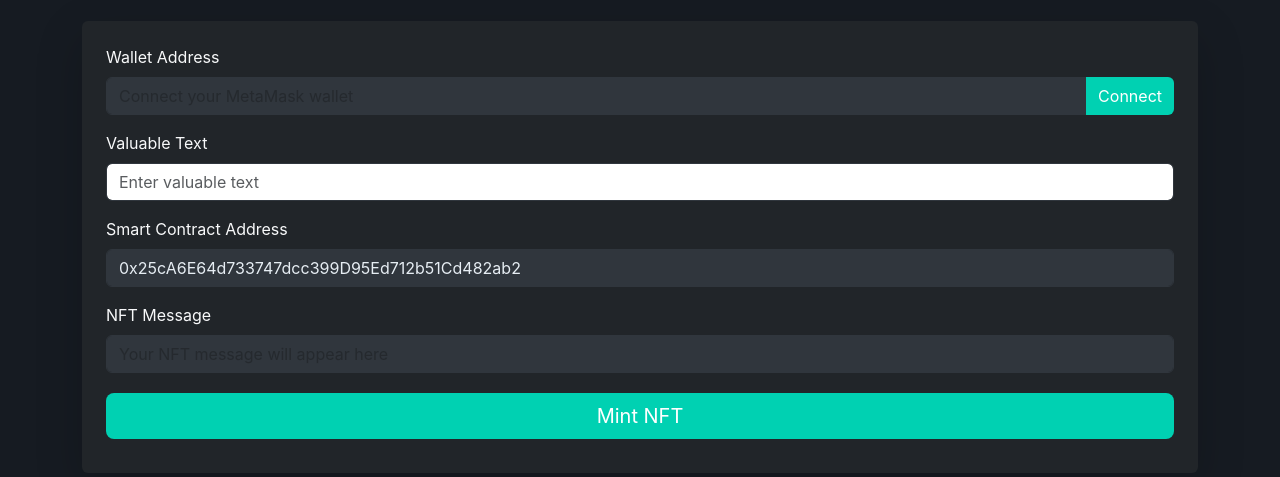
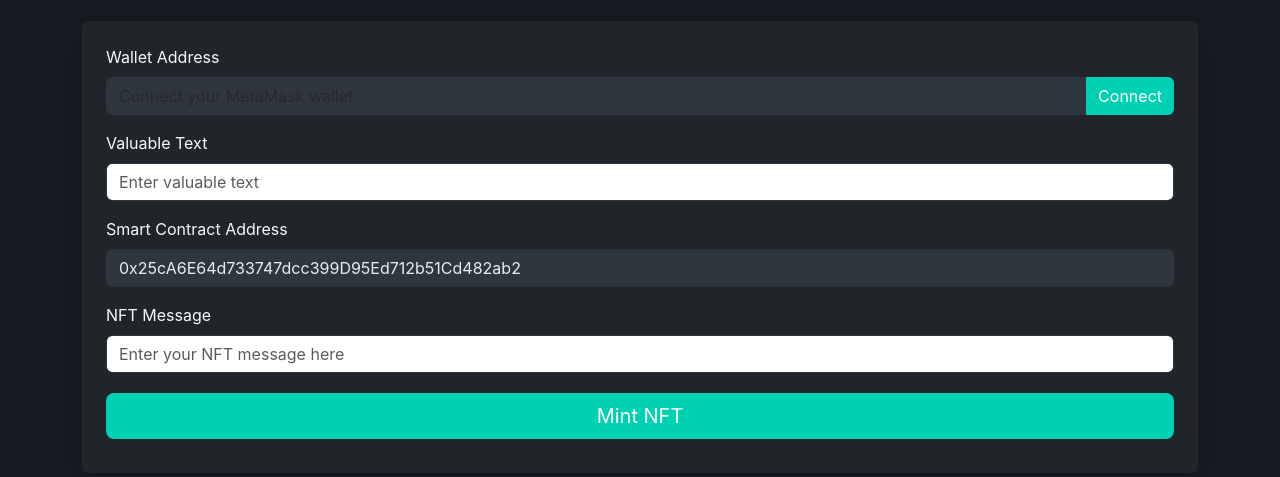
Before and after one commit to SupremeOne3000/NFTminter, a plain HTML site: page index.html in a window 1280 px wide. Shown: the part 990-1467 px from the top of the page. Drawn offline with nearby package versions, Linux system fonts and the light colour scheme.

Commit message:
Update index.html

```diff
--- a/index.html
+++ b/index.html
@@ -131,7 +131,7 @@
             <input type="text" class="form-control" id="contractAddress" placeholder="0x..." required>
           </div>
           <label for="NFT message" class="form-label">NFT Message</label>
-          <input type="text" class="form-control" id="nftMessage" placeholder="Your NFT message will appear here" readonly>
+          <input type="text" class="form-control" id="nftMessage" placeholder="Enter your NFT message here">
 
 
 
```
